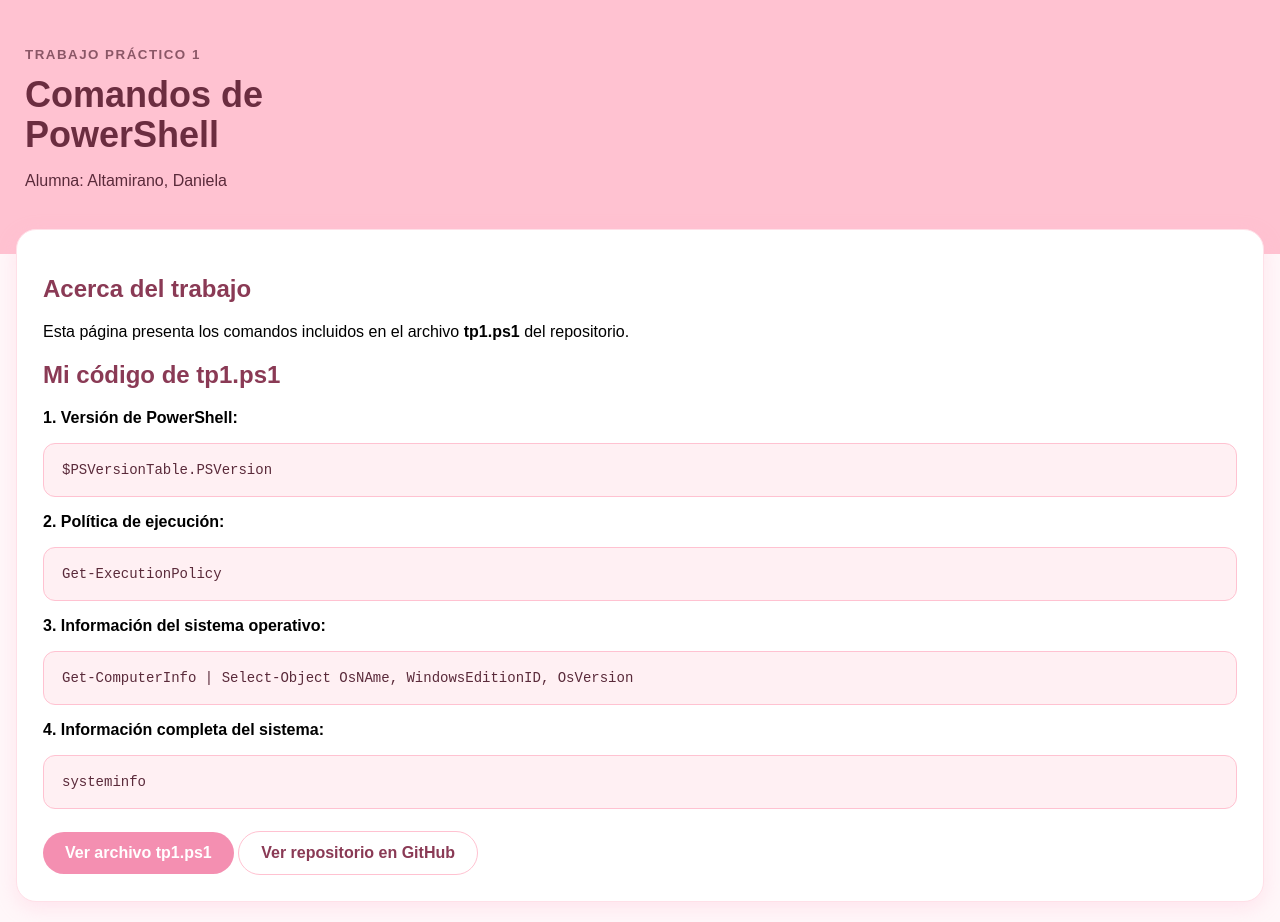
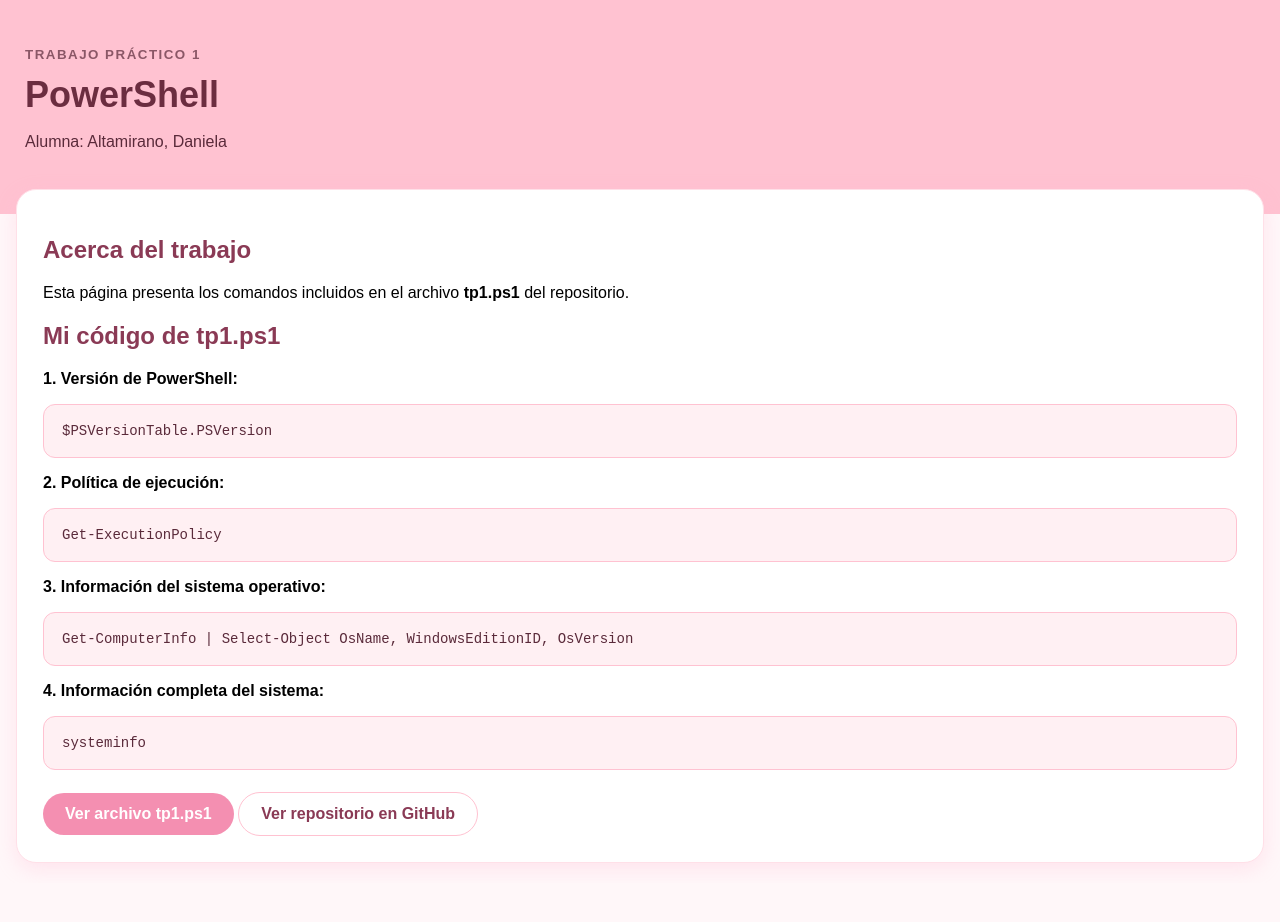
Before and after one commit to AltamiranoDaniela/TP1-PowerShell, a plain HTML site: page index.html in a window 1280 px wide. After the commit the page ends 883 px from the top, so only its background shows below. Drawn offline with Linux system fonts and the light colour scheme.

Commit message:
index.html

```diff
--- a/index.html
+++ b/index.html
@@ -21,7 +21,7 @@
 
 <div class="header">
 <small>TRABAJO PRÁCTICO 1</small>
-<h1>Comandos de<br>PowerShell</h1>
+<h1>PowerShell</h1>
 <p>Alumna: Altamirano, Daniela</p>
 </div>
 
@@ -38,7 +38,7 @@
 <pre><code>Get-ExecutionPolicy</code></pre>
 
 <p><b>3. Información del sistema operativo:</b></p>
-<pre><code>Get-ComputerInfo | Select-Object OsNAme, WindowsEditionID, OsVersion</code></pre>
+<pre><code>Get-ComputerInfo | Select-Object OsName, WindowsEditionID, OsVersion</code></pre>
 
 <p><b>4. Información completa del sistema:</b></p>
 <pre><code>systeminfo</code></pre>
```
